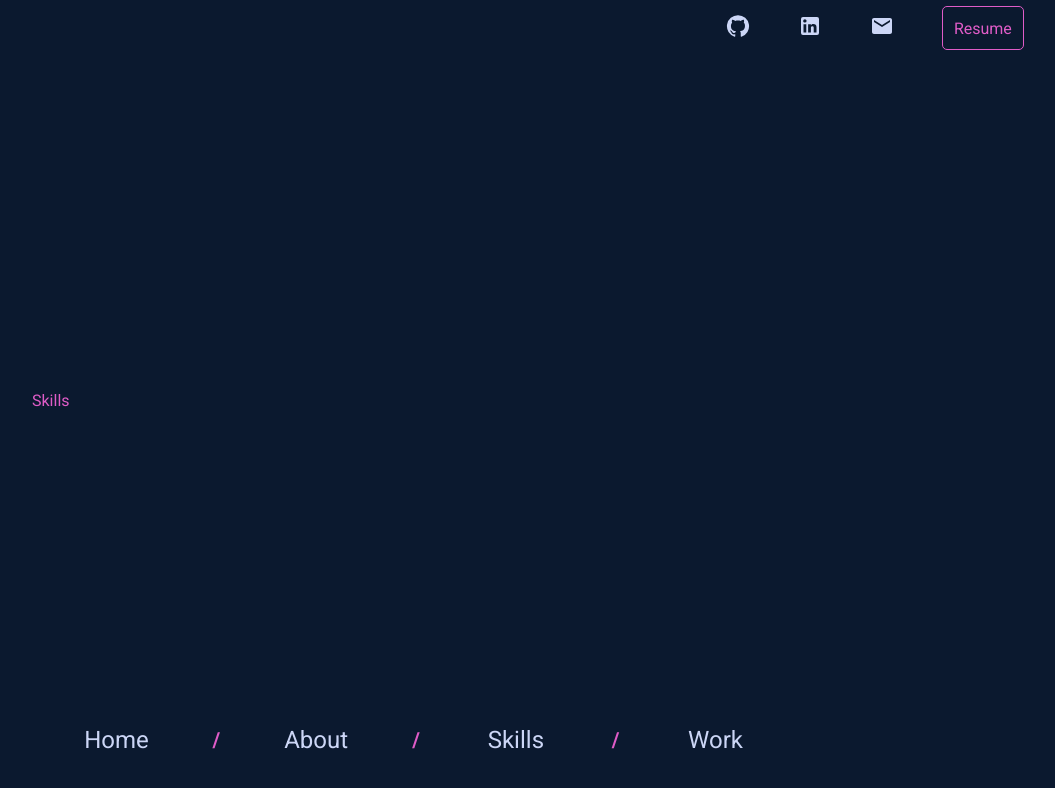
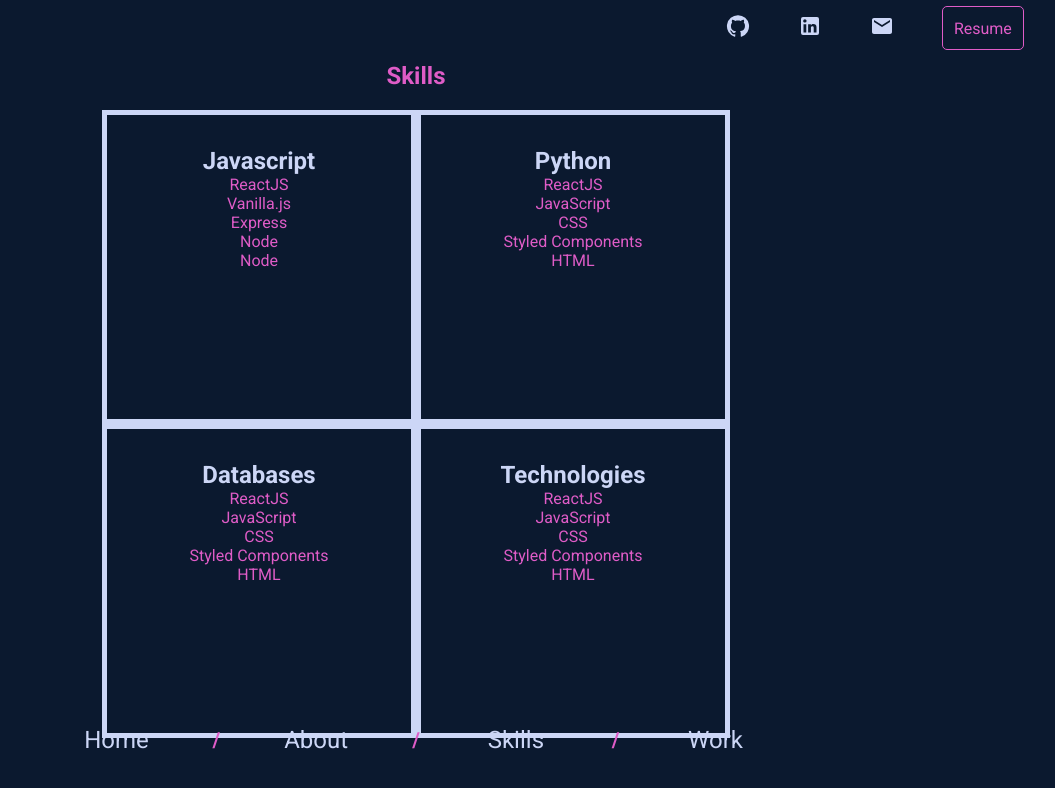
Before and after one commit to treneff/portfolio-react, a React (Create React App) app: page /skills in a window 1280 px wide. Shown: the top 788 px of the page, without its empty margins (224-1279 px from the left). Built offline with nearby package versions, Linux system fonts and the light colour scheme.

Commit message:
:sparkles: skills page done

```diff
--- a/public/index.html
+++ b/public/index.html
@@ -10,6 +10,7 @@
             rel="stylesheet"
             href="https://fonts.googleapis.com/css?family=Roboto:300,400,500,700&display=swap" />
         <link rel="manifest" href="%PUBLIC_URL%/manifest.json" />
+
         <title>George Trenev - Software Developer</title>
     </head>
     <body>
--- a/src/Animations.css
+++ b/src/Animations.css
@@ -3,7 +3,7 @@
 @keyframes slideIn {
     from {
         opacity: 0;
-        transform: translate(-300px, 0);
+        transform: translate(-600px, 0);
     }
     to {
         opacity: 1;
@@ -17,17 +17,17 @@
         transform: translate(0px, 0px);
     }
     to {
-        transform: translate(300px, 0);
+        transform: translate(900px, 0);
         opacity: 0;
     }
 }
 
 .slideIn {
-    animation: 0.5s slideIn forwards;
+    animation: 0.6s slideIn forwards;
 }
 
 .slideOut {
-    animation: 0.5s slideOut forwards;
+    animation: 0.6s slideOut forwards;
 }
 
 
--- a/src/components/About.js
+++ b/src/components/About.js
@@ -6,9 +6,9 @@ const About = () => {
             <h1>More About Me</h1>
             <p>
                 I am an ambitious and naturally curious software developer with a background working
-                in a multidisciplinary team as a Physiotherapist with high-performance athletes in
-                the Bulgarian National ski team. My strong analytical and organisational skills due
-                to my background as a diagnostic practitioner and my desire for knowledge made the
+                in a multidisciplinary team as a Physiotherapist with high-performance athletes for
+                the Bulgarian National Ski team. My strong analytical and organisational skills due
+                to my background as a diagnostic practitioner and my desire to acquire new knowledge made the
                 decision to move into Software Development very straightforward. Currently enrolled
                 in CodeClan Professional Software Development training, I am looking forward to
                 joining the Scottish tech ecosystem.
--- /dev/null
+++ b/src/components/Skills.css
@@ -0,0 +1,26 @@
+.skills-section {
+    padding: 10vh 0;
+    justify-content: center;
+    align-items: center;
+}
+
+.skills-container {
+    display: flex;
+    flex-wrap: wrap;
+    justify-content: center;
+    align-items: center;
+}
+.skills-category {
+    border: var(--secondary-color) solid 5px;
+    min-width: 15rem;
+    min-height:15rem;
+    text-align: center;
+    padding: 2rem;
+}
+
+@media screen and (min-width: 415px) {
+    .skills-section {
+        justify-content: center;
+        padding:0;
+    }
+}
--- a/src/components/Skills.js
+++ b/src/components/Skills.js
@@ -1,7 +1,54 @@
-import React from 'react';
+import './Skills.css';
+
 
 const Skills = () => {
-    return <section>Skills</section>;
+    return (
+        <section className='skills-section'>
+            <h1>Skills</h1>
+            <div className='skills-container'>
+                <div className='skills-category'>
+                    <h2>Javascript</h2>
+                    <ul>
+                        <li>ReactJS</li>
+                        <li>Vanilla.js</li>
+                        <li>Express</li>
+                        <li>Node</li>
+                        <li>Node</li>
+                    </ul>
+                </div>
+                <div className='skills-category'>
+                    <h2>Python</h2>
+                    <ul>
+                        <li>ReactJS</li>
+                        <li>JavaScript</li>
+                        <li>CSS</li>
+                        <li>Styled Components</li>
+                        <li>HTML</li>
+                    </ul>
+                </div>
+                <div className='skills-category'>
+                    <h2>Databases</h2>
+                    <ul>
+                        <li>ReactJS</li>
+                        <li>JavaScript</li>
+                        <li>CSS</li>
+                        <li>Styled Components</li>
+                        <li>HTML</li>
+                    </ul>
+                </div>
+                <div className='skills-category'>
+                    <h2>Technologies</h2>
+                    <ul>
+                        <li>ReactJS</li>
+                        <li>JavaScript</li>
+                        <li>CSS</li>
+                        <li>Styled Components</li>
+                        <li>HTML</li>
+                    </ul>
+                </div>
+            </div>
+        </section>
+    );
 };
 
 export default Skills;
```
Also changed, not shown: src/components/Home.css (+6 -7 lines), package.json (indentation only), 1 other file (tests, documents, lock files or other folders).
